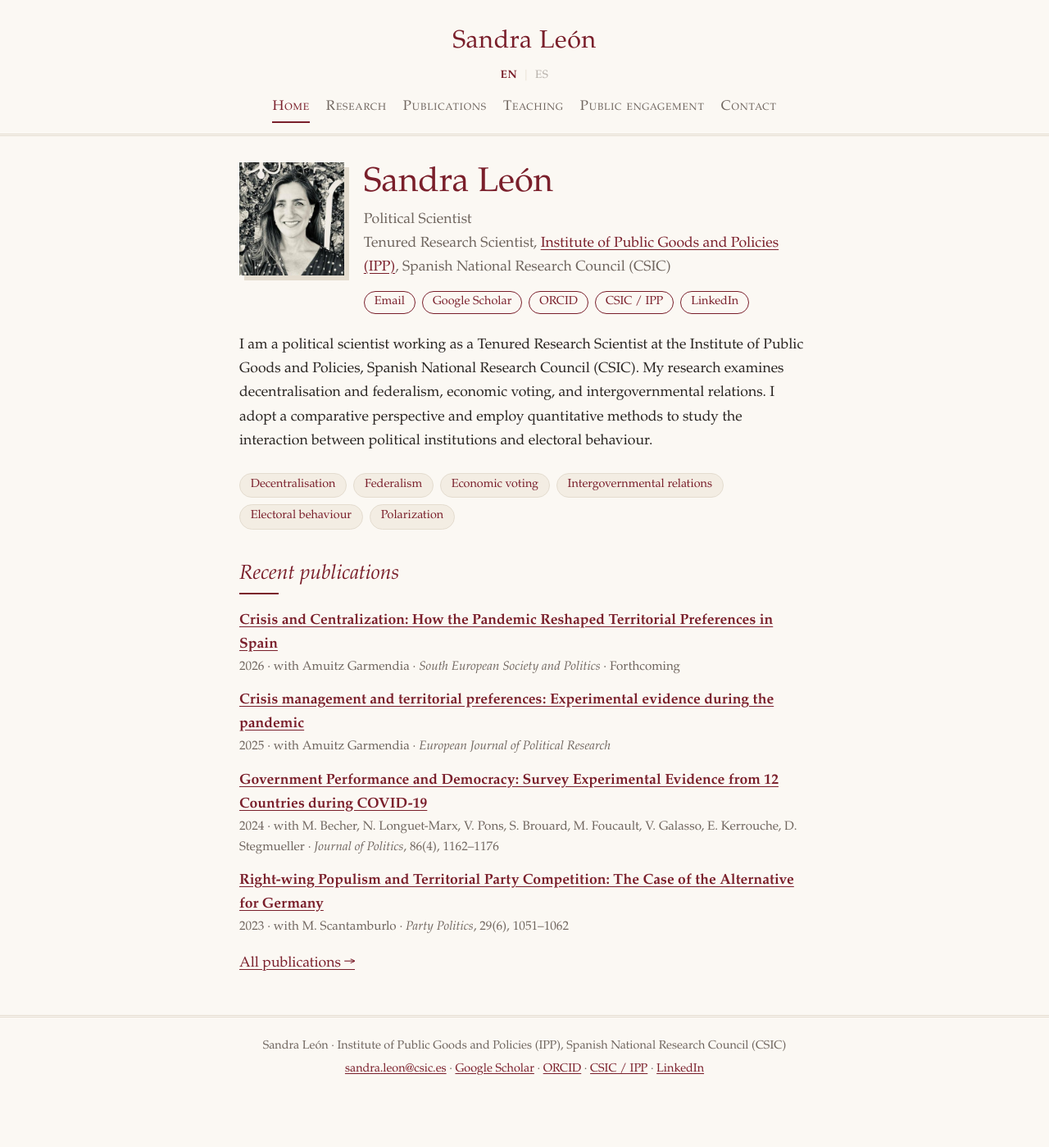
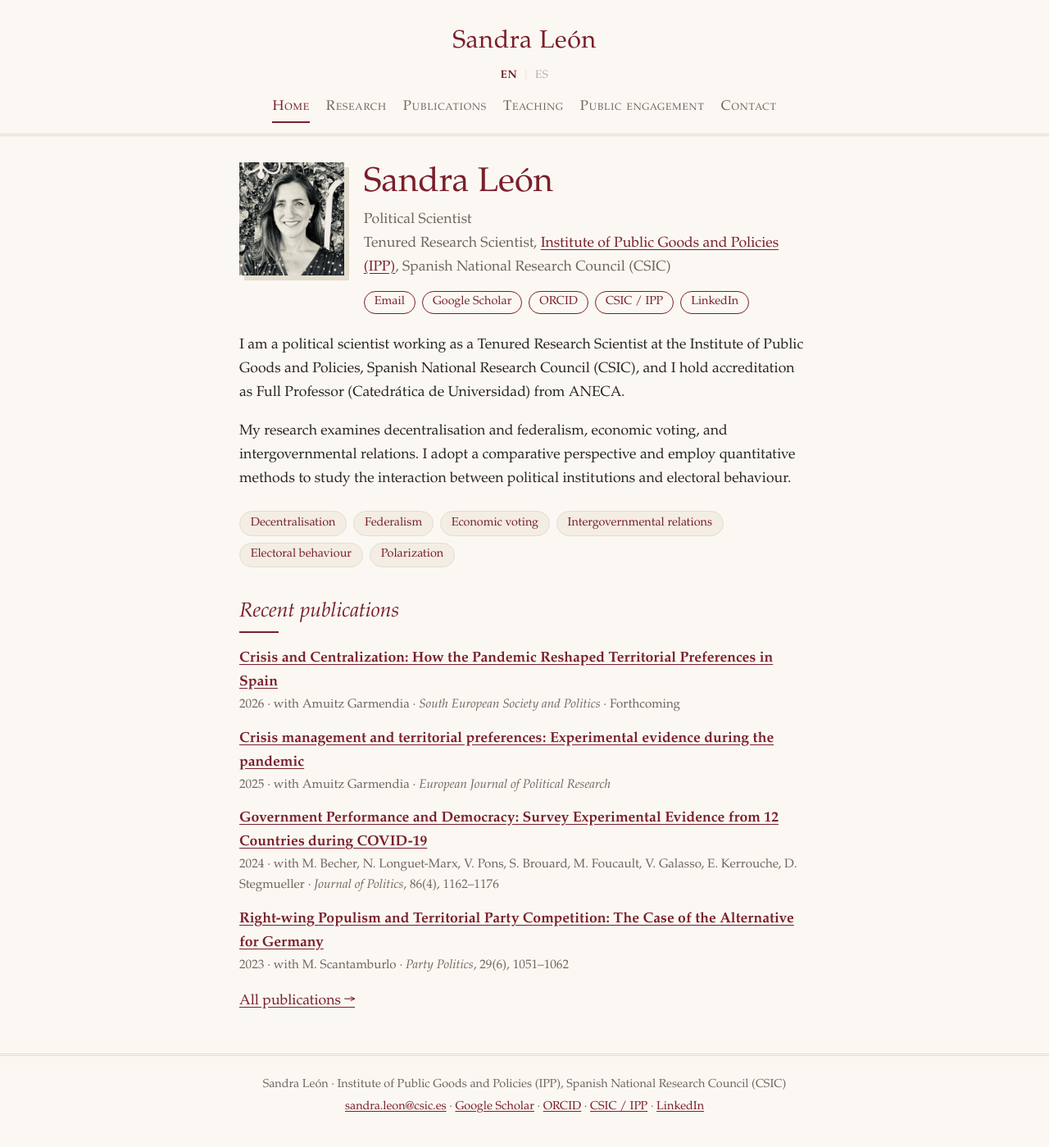
Before and after one commit to sandraleonalfonso/Sandra-Leon, a Jekyll site: the page built from index.html, in a window 1280 px wide. Shown: the whole page at 82% size. Built offline with Jekyll 4.4.1, drawn with Linux system fonts in a browser that asks for light colours; before the commit the page ends 1352 px from its top, so only the background shows below that.

Commit message:
Update homepage bio with ANECA Full Professor accreditation
Co-Authored-By: Claude Opus 5.5 (1M context) <noreply@anthropic.com>
Claude-Session: https://claude.ai/code/session_01Csi1G9zYbePJE1osHYZ3KG

```diff
--- a/index.html
+++ b/index.html
@@ -25,7 +25,9 @@ hide_title: true
   </div>
 </section>
 
-<p>I am a political scientist working as a Tenured Research Scientist at the Institute of Public Goods and Policies, Spanish National Research Council (CSIC). My research examines decentralisation and federalism, economic voting, and intergovernmental relations. I adopt a comparative perspective and employ quantitative methods to study the interaction between political institutions and electoral behaviour.</p>
+<p>I am a political scientist working as a Tenured Research Scientist at the Institute of Public Goods and Policies, Spanish National Research Council (CSIC), and I hold accreditation as Full Professor (Catedrática de Universidad) from ANECA.</p>
+
+<p>My research examines decentralisation and federalism, economic voting, and intergovernmental relations. I adopt a comparative perspective and employ quantitative methods to study the interaction between political institutions and electoral behaviour.</p>
 
 <ul class="tags" aria-label="Research interests">
   <li>Decentralisation</li><li>Federalism</li><li>Economic voting</li><li>Intergovernmental relations</li><li>Electoral behaviour</li><li>Polarization</li>
```
